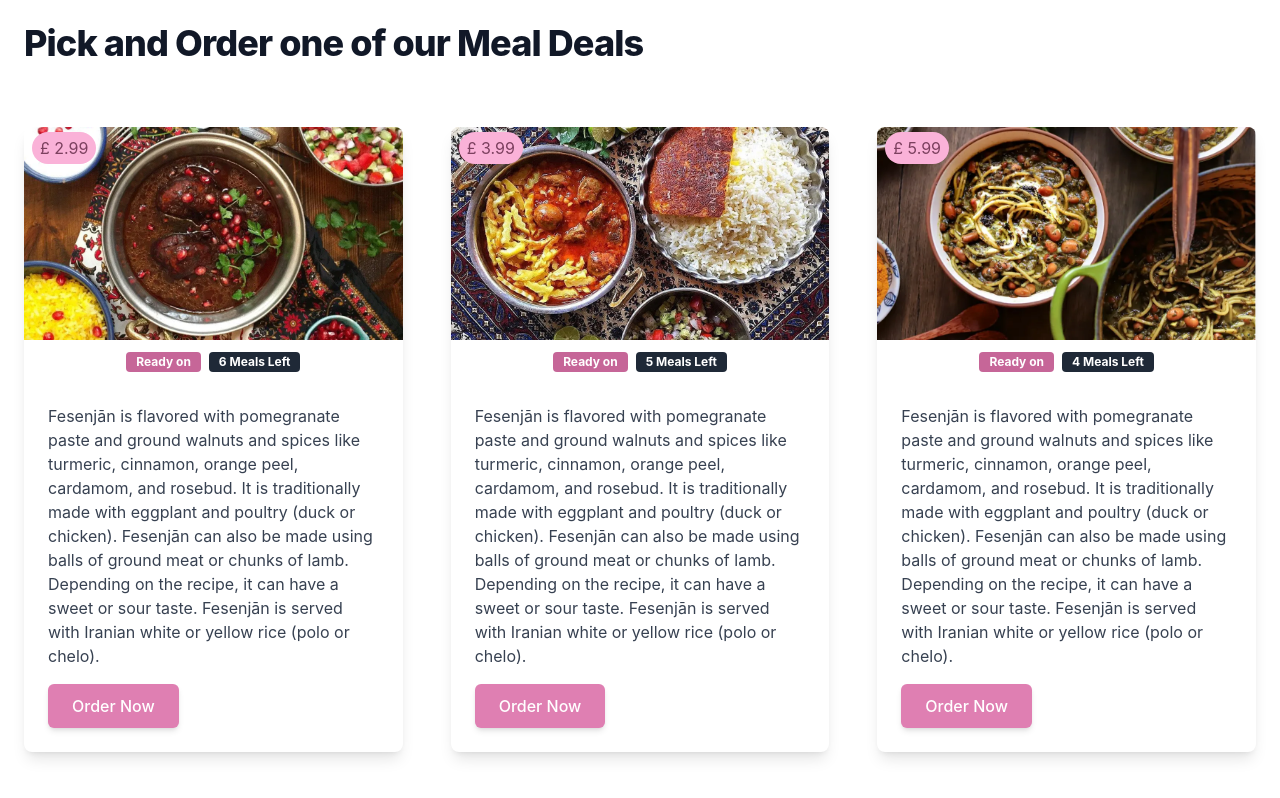
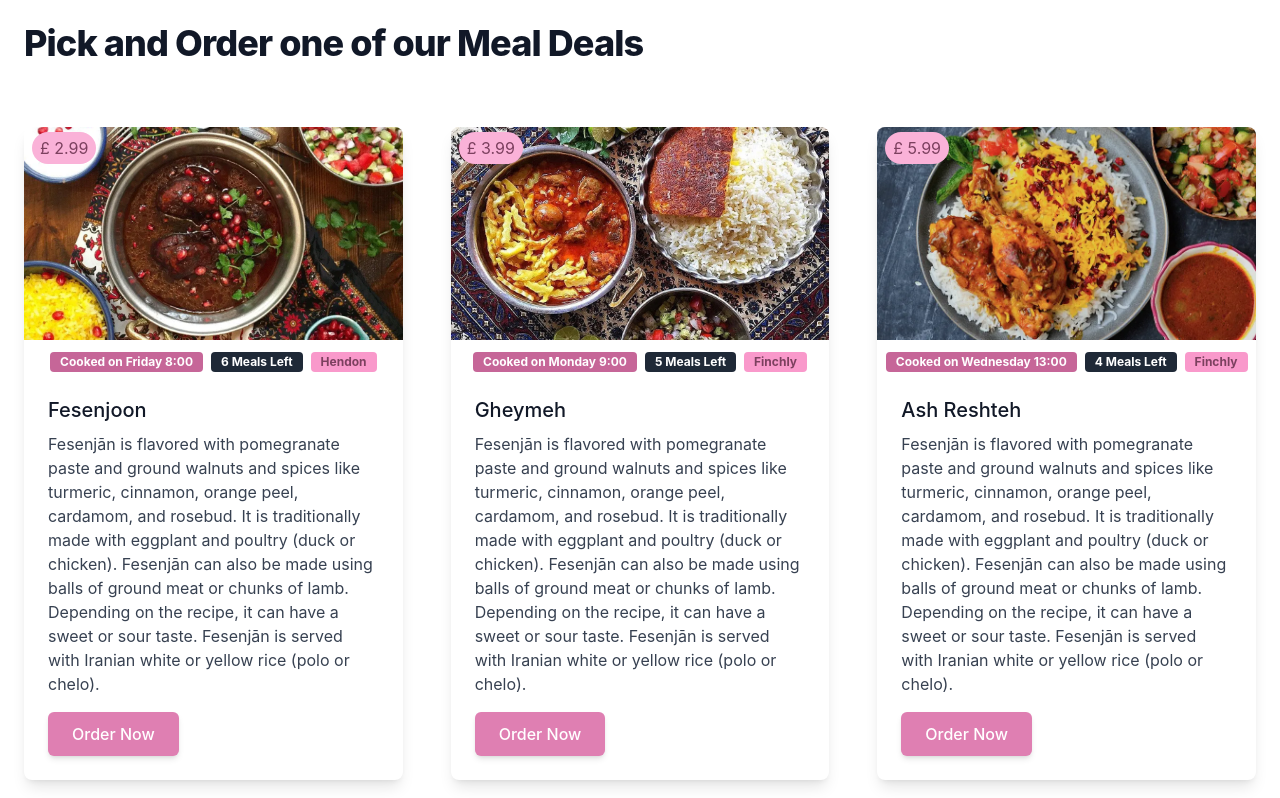
Before and after one commit to Sina2748/noobi2, a Next.js app: page / in a window 1280 px wide. Shown: the part 880-1678 px from the top of the page. Built offline with nearby package versions, Linux system fonts and the light colour scheme.

Commit message:
neiborhood and day and time

```diff
--- a/Data/mealJson.js
+++ b/Data/mealJson.js
@@ -5,7 +5,7 @@ const mealObject = [
         "price" : 2.99,
         "heroImg" : "/assets/fes.webp",
         "heroImgAlt" : "this is an alt",
-        "cookingTime" : {"date" : "23/11/2022", "time" : "8:00"},
+        "cookingTime" : {"day" : "Friday", "time" : "8:00"},
         "neighborhood" : "hendon",
         "totalSum" : 20,
         "orderSum" : 14,
@@ -19,7 +19,133 @@ const mealObject = [
         "price" : 3.99,
         "heroImg" : "/assets/ghe.webp",
         "heroImgAlt" : "this is an alt",
-        "cookingTime" : {"date" : "24/11/2022", "time" : "9:00"},
+        "cookingTime" : {"day" : "Monday", "time" : "9:00"},
+        "neighborhood" : "finchly",
+        "totalSum" : 30,
+        "orderSum" : 25,
+        "infoText" : "Fesenjān is flavored with pomegranate paste and ground walnuts and spices like turmeric, cinnamon, orange peel, cardamom, and rosebud. It is traditionally made with eggplant and poultry (duck or chicken). Fesenjān can also be made using balls of ground meat or chunks of lamb. Depending on the recipe, it can have a sweet or sour taste. Fesenjān is served with Iranian white or yellow rice (polo or chelo).",
+        "images" : ["/public/assets/ghe.webp","/public/assets/tah.webp","/public/assets/ash.webp"],
+        "videos" : ["https://www.youtube.com/watch?v=qwKpEnqh_88"]
+    },
+    {
+        "id" : "003",
+        "mealName" : "Ash reshteh",
+        "price" : 5.99,
+        "heroImg" : "/assets/zer.webp",
+        "heroImgAlt" : "this is an alt",
+        "cookingTime" : {"day" : "Wednesday", "time" : "13:00"},
+        "neighborhood" : "finchly",
+        "totalSum" : 40,
+        "orderSum" : 36,
+        "infoText" : "Fesenjān is flavored with pomegranate paste and ground walnuts and spices like turmeric, cinnamon, orange peel, cardamom, and rosebud. It is traditionally made with eggplant and poultry (duck or chicken). Fesenjān can also be made using balls of ground meat or chunks of lamb. Depending on the recipe, it can have a sweet or sour taste. Fesenjān is served with Iranian white or yellow rice (polo or chelo).",
+        "images" : ["/public/assets/ghe.webp","/public/assets/tah.webp","/public/assets/zer.webp"],
+        "videos" : ["https://www.youtube.com/watch?v=qwKpEnqh_88"]
+    },
+    {
+        "id" : "004",
+        "mealName" : "Fesenjoon",
+        "price" : 2.99,
+        "heroImg" : "/assets/ash.webp",
+        "heroImgAlt" : "this is an alt",
+        "cookingTime" : {"day" : "Sunday", "time" : "8:00"},
+        "neighborhood" : "hendon",
+        "totalSum" : 20,
+        "orderSum" : 14,
+        "infoText" : "Fesenjān is flavored with pomegranate paste and ground walnuts and spices like turmeric, cinnamon, orange peel, cardamom, and rosebud. It is traditionally made with eggplant and poultry (duck or chicken). Fesenjān can also be made using balls of ground meat or chunks of lamb. Depending on the recipe, it can have a sweet or sour taste. Fesenjān is served with Iranian white or yellow rice (polo or chelo).",
+        "images" : ["/public/assets/ghe.webp","/public/assets/tah.webp","/public/assets/ash.webp"],
+        "videos" : ["https://www.youtube.com/watch?v=qwKpEnqh_88"]
+    },
+    {
+        "id" : "005",
+        "mealName" : "Gheymeh",
+        "price" : 3.99,
+        "heroImg" : "/assets/hal.webp",
+        "heroImgAlt" : "this is an alt",
+        "cookingTime" : {"day" : "Saturday", "time" : "9:00"},
+        "neighborhood" : "hendon",
+        "totalSum" : 30,
+        "orderSum" : 25,
+        "infoText" : "Fesenjān is flavored with pomegranate paste and ground walnuts and spices like turmeric, cinnamon, orange peel, cardamom, and rosebud. It is traditionally made with eggplant and poultry (duck or chicken). Fesenjān can also be made using balls of ground meat or chunks of lamb. Depending on the recipe, it can have a sweet or sour taste. Fesenjān is served with Iranian white or yellow rice (polo or chelo).",
+        "images" : ["/public/assets/ghe.webp","/public/assets/tah.webp","/public/assets/ash.webp"],
+        "videos" : ["https://www.youtube.com/watch?v=qwKpEnqh_88"]
+    },
+    {
+        "id" : "006",
+        "mealName" : "Ash reshteh",
+        "price" : 5.99,
+        "heroImg" : "/assets/tah.webp",
+        "heroImgAlt" : "this is an alt",
+        "cookingTime" : {"day" : "Monday", "time" : "13:00"},
+        "neighborhood" : "finchly",
+        "totalSum" : 40,
+        "orderSum" : 36,
+        "infoText" : "Fesenjān is flavored with pomegranate paste and ground walnuts and spices like turmeric, cinnamon, orange peel, cardamom, and rosebud. It is traditionally made with eggplant and poultry (duck or chicken). Fesenjān can also be made using balls of ground meat or chunks of lamb. Depending on the recipe, it can have a sweet or sour taste. Fesenjān is served with Iranian white or yellow rice (polo or chelo).",
+        "images" : ["/public/assets/ghe.webp","/public/assets/tah.webp","/public/assets/ash.webp"],
+        "videos" : ["https://www.youtube.com/watch?v=qwKpEnqh_88"]
+    },
+    {
+        "id" : "007",
+        "mealName" : "Fesenjoon",
+        "price" : 2.99,
+        "heroImg" : "/assets/hal.webp",
+        "heroImgAlt" : "this is an alt",
+        "cookingTime" : {"day" : "Thursday", "time" : "8:00"},
+        "neighborhood" : "hendon",
+        "totalSum" : 20,
+        "orderSum" : 14,
+        "infoText" : "Fesenjān is flavored with pomegranate paste and ground walnuts and spices like turmeric, cinnamon, orange peel, cardamom, and rosebud. It is traditionally made with eggplant and poultry (duck or chicken). Fesenjān can also be made using balls of ground meat or chunks of lamb. Depending on the recipe, it can have a sweet or sour taste. Fesenjān is served with Iranian white or yellow rice (polo or chelo).",
+        "images" : ["/public/assets/ghe.webp","/public/assets/tah.webp","/public/assets/ash.webp"],
+        "videos" : ["https://www.youtube.com/watch?v=qwKpEnqh_88"]
+    },
+    {
+        "id" : "008",
+        "mealName" : "Gheymeh",
+        "price" : 3.99,
+        "heroImg" : "/assets/zer.webp",
+        "heroImgAlt" : "this is an alt",
+        "cookingTime" : {"day" : "Thursday", "time" : "9:00"},
+        "neighborhood" : "hendon",
+        "totalSum" : 30,
+        "orderSum" : 25,
+        "infoText" : "Fesenjān is flavored with pomegranate paste and ground walnuts and spices like turmeric, cinnamon, orange peel, cardamom, and rosebud. It is traditionally made with eggplant and poultry (duck or chicken). Fesenjān can also be made using balls of ground meat or chunks of lamb. Depending on the recipe, it can have a sweet or sour taste. Fesenjān is served with Iranian white or yellow rice (polo or chelo).",
+        "images" : ["/public/assets/ghe.webp","/public/assets/tah.webp","/public/assets/ash.webp"],
+        "videos" : ["https://www.youtube.com/watch?v=qwKpEnqh_88"]
+    },
+    {
+        "id" : "009",
+        "mealName" : "Ash reshteh",
+        "price" : 5.99,
+        "heroImg" : "/assets/fes.webp",
+        "heroImgAlt" : "this is an alt",
+        "cookingTime" : {"day" : "Friday", "time" : "13:00"},
+        "neighborhood" : "finchly",
+        "totalSum" : 40,
+        "orderSum" : 36,
+        "infoText" : "Fesenjān is flavored with pomegranate paste and ground walnuts and spices like turmeric, cinnamon, orange peel, cardamom, and rosebud. It is traditionally made with eggplant and poultry (duck or chicken). Fesenjān can also be made using balls of ground meat or chunks of lamb. Depending on the recipe, it can have a sweet or sour taste. Fesenjān is served with Iranian white or yellow rice (polo or chelo).",
+        "images" : ["/public/assets/ghe.webp","/public/assets/tah.webp","/public/assets/ash.webp"],
+        "videos" : ["https://www.youtube.com/watch?v=qwKpEnqh_88"]
+    },
+    {
+        "id" : "001",
+        "mealName" : "Fesenjoon",
+        "price" : 2.99,
+        "heroImg" : "/assets/fes.webp",
+        "heroImgAlt" : "this is an alt",
+        "cookingTime" : {"day" : "Monday", "time" : "8:00"},
+        "neighborhood" : "hendon",
+        "totalSum" : 20,
+        "orderSum" : 14,
+        "infoText" : "Fesenjān is flavored with pomegranate paste and ground walnuts and spices like turmeric, cinnamon, orange peel, cardamom, and rosebud. It is traditionally made with eggplant and poultry (duck or chicken). Fesenjān can also be made using balls of ground meat or chunks of lamb. Depending on the recipe, it can have a sweet or sour taste. Fesenjān is served with Iranian white or yellow rice (polo or chelo).",
+        "images" : ["/public/assets/ghe.webp","/public/assets/tah.webp","/public/assets/ash.webp"],
+        "videos" : ["https://www.youtube.com/watch?v=qwKpEnqh_88"]
+    },
+    {
+        "id" : "002",
+        "mealName" : "Gheymeh",
+        "price" : 3.99,
+        "heroImg" : "/assets/ghe.webp",
+        "heroImgAlt" : "this is an alt",
+        "cookingTime" : {"day" : "Saturday", "time" : "9:00"},
         "neighborhood" : "hendon",
         "totalSum" : 30,
         "orderSum" : 25,
@@ -33,133 +159,7 @@ const mealObject = [
         "price" : 5.99,
         "heroImg" : "/assets/ash.webp",
         "heroImgAlt" : "this is an alt",
-        "cookingTime" : {"date" : "25/11/2022", "time" : "13:00"},
-        "neighborhood" : "finchly",
-        "totalSum" : 40,
-        "orderSum" : 36,
-        "infoText" : "Fesenjān is flavored with pomegranate paste and ground walnuts and spices like turmeric, cinnamon, orange peel, cardamom, and rosebud. It is traditionally made with eggplant and poultry (duck or chicken). Fesenjān can also be made using balls of ground meat or chunks of lamb. Depending on the recipe, it can have a sweet or sour taste. Fesenjān is served with Iranian white or yellow rice (polo or chelo).",
-        "images" : ["/public/assets/ghe.webp","/public/assets/tah.webp","/public/assets/ash.webp"],
-        "videos" : ["https://www.youtube.com/watch?v=qwKpEnqh_88"]
-    },
-    {
-        "id" : "004",
-        "mealName" : "Fesenjoon",
-        "price" : 2.99,
-        "heroImg" : "/assets/ash.webp",
-        "heroImgAlt" : "this is an alt",
-        "cookingTime" : {"date" : "23/11/2022", "time" : "8:00"},
-        "neighborhood" : "hendon",
-        "totalSum" : 20,
-        "orderSum" : 14,
-        "infoText" : "Fesenjān is flavored with pomegranate paste and ground walnuts and spices like turmeric, cinnamon, orange peel, cardamom, and rosebud. It is traditionally made with eggplant and poultry (duck or chicken). Fesenjān can also be made using balls of ground meat or chunks of lamb. Depending on the recipe, it can have a sweet or sour taste. Fesenjān is served with Iranian white or yellow rice (polo or chelo).",
-        "images" : ["/public/assets/ghe.webp","/public/assets/tah.webp","/public/assets/ash.webp"],
-        "videos" : ["https://www.youtube.com/watch?v=qwKpEnqh_88"]
-    },
-    {
-        "id" : "005",
-        "mealName" : "Gheymeh",
-        "price" : 3.99,
-        "heroImg" : "/assets/hal.webp",
-        "heroImgAlt" : "this is an alt",
-        "cookingTime" : {"date" : "24/11/2022", "time" : "9:00"},
-        "neighborhood" : "hendon",
-        "totalSum" : 30,
-        "orderSum" : 25,
-        "infoText" : "Fesenjān is flavored with pomegranate paste and ground walnuts and spices like turmeric, cinnamon, orange peel, cardamom, and rosebud. It is traditionally made with eggplant and poultry (duck or chicken). Fesenjān can also be made using balls of ground meat or chunks of lamb. Depending on the recipe, it can have a sweet or sour taste. Fesenjān is served with Iranian white or yellow rice (polo or chelo).",
-        "images" : ["/public/assets/ghe.webp","/public/assets/tah.webp","/public/assets/ash.webp"],
-        "videos" : ["https://www.youtube.com/watch?v=qwKpEnqh_88"]
-    },
-    {
-        "id" : "006",
-        "mealName" : "Ash reshteh",
-        "price" : 5.99,
-        "heroImg" : "/assets/tah.webp",
-        "heroImgAlt" : "this is an alt",
-        "cookingTime" : {"date" : "25/11/2022", "time" : "13:00"},
-        "neighborhood" : "finchly",
-        "totalSum" : 40,
-        "orderSum" : 36,
-        "infoText" : "Fesenjān is flavored with pomegranate paste and ground walnuts and spices like turmeric, cinnamon, orange peel, cardamom, and rosebud. It is traditionally made with eggplant and poultry (duck or chicken). Fesenjān can also be made using balls of ground meat or chunks of lamb. Depending on the recipe, it can have a sweet or sour taste. Fesenjān is served with Iranian white or yellow rice (polo or chelo).",
-        "images" : ["/public/assets/ghe.webp","/public/assets/tah.webp","/public/assets/ash.webp"],
-        "videos" : ["https://www.youtube.com/watch?v=qwKpEnqh_88"]
-    },
-    {
-        "id" : "007",
-        "mealName" : "Fesenjoon",
-        "price" : 2.99,
-        "heroImg" : "/assets/hal.webp",
-        "heroImgAlt" : "this is an alt",
-        "cookingTime" : {"date" : "23/11/2022", "time" : "8:00"},
-        "neighborhood" : "hendon",
-        "totalSum" : 20,
-        "orderSum" : 14,
-        "infoText" : "Fesenjān is flavored with pomegranate paste and ground walnuts and spices like turmeric, cinnamon, orange peel, cardamom, and rosebud. It is traditionally made with eggplant and poultry (duck or chicken). Fesenjān can also be made using balls of ground meat or chunks of lamb. Depending on the recipe, it can have a sweet or sour taste. Fesenjān is served with Iranian white or yellow rice (polo or chelo).",
-        "images" : ["/public/assets/ghe.webp","/public/assets/tah.webp","/public/assets/ash.webp"],
-        "videos" : ["https://www.youtube.com/watch?v=qwKpEnqh_88"]
-    },
-    {
-        "id" : "008",
-        "mealName" : "Gheymeh",
-        "price" : 3.99,
-        "heroImg" : "/assets/zer.webp",
-        "heroImgAlt" : "this is an alt",
-        "cookingTime" : {"date" : "24/11/2022", "time" : "9:00"},
-        "neighborhood" : "hendon",
-        "totalSum" : 30,
-        "orderSum" : 25,
-        "infoText" : "Fesenjān is flavored with pomegranate paste and ground walnuts and spices like turmeric, cinnamon, orange peel, cardamom, and rosebud. It is traditionally made with eggplant and poultry (duck or chicken). Fesenjān can also be made using balls of ground meat or chunks of lamb. Depending on the recipe, it can have a sweet or sour taste. Fesenjān is served with Iranian white or yellow rice (polo or chelo).",
-        "images" : ["/public/assets/ghe.webp","/public/assets/tah.webp","/public/assets/ash.webp"],
-        "videos" : ["https://www.youtube.com/watch?v=qwKpEnqh_88"]
-    },
-    {
-        "id" : "009",
-        "mealName" : "Ash reshteh",
-        "price" : 5.99,
-        "heroImg" : "/assets/fes.webp",
-        "heroImgAlt" : "this is an alt",
-        "cookingTime" : {"date" : "25/11/2022", "time" : "13:00"},
-        "neighborhood" : "finchly",
-        "totalSum" : 40,
-        "orderSum" : 36,
-        "infoText" : "Fesenjān is flavored with pomegranate paste and ground walnuts and spices like turmeric, cinnamon, orange peel, cardamom, and rosebud. It is traditionally made with eggplant and poultry (duck or chicken). Fesenjān can also be made using balls of ground meat or chunks of lamb. Depending on the recipe, it can have a sweet or sour taste. Fesenjān is served with Iranian white or yellow rice (polo or chelo).",
-        "images" : ["/public/assets/ghe.webp","/public/assets/tah.webp","/public/assets/ash.webp"],
-        "videos" : ["https://www.youtube.com/watch?v=qwKpEnqh_88"]
-    },
-    {
-        "id" : "001",
-        "mealName" : "Fesenjoon",
-        "price" : 2.99,
-        "heroImg" : "/assets/fes.webp",
-        "heroImgAlt" : "this is an alt",
-        "cookingTime" : {"date" : "23/11/2022", "time" : "8:00"},
-        "neighborhood" : "hendon",
-        "totalSum" : 20,
-        "orderSum" : 14,
-        "infoText" : "Fesenjān is flavored with pomegranate paste and ground walnuts and spices like turmeric, cinnamon, orange peel, cardamom, and rosebud. It is traditionally made with eggplant and poultry (duck or chicken). Fesenjān can also be made using balls of ground meat or chunks of lamb. Depending on the recipe, it can have a sweet or sour taste. Fesenjān is served with Iranian white or yellow rice (polo or chelo).",
-        "images" : ["/public/assets/ghe.webp","/public/assets/tah.webp","/public/assets/ash.webp"],
-        "videos" : ["https://www.youtube.com/watch?v=qwKpEnqh_88"]
-    },
-    {
-        "id" : "002",
-        "mealName" : "Gheymeh",
-        "price" : 3.99,
-        "heroImg" : "/assets/ghe.webp",
-        "heroImgAlt" : "this is an alt",
-        "cookingTime" : {"date" : "24/11/2022", "time" : "9:00"},
-        "neighborhood" : "hendon",
-        "totalSum" : 30,
-        "orderSum" : 25,
-        "infoText" : "Fesenjān is flavored with pomegranate paste and ground walnuts and spices like turmeric, cinnamon, orange peel, cardamom, and rosebud. It is traditionally made with eggplant and poultry (duck or chicken). Fesenjān can also be made using balls of ground meat or chunks of lamb. Depending on the recipe, it can have a sweet or sour taste. Fesenjān is served with Iranian white or yellow rice (polo or chelo).",
-        "images" : ["/public/assets/ghe.webp","/public/assets/tah.webp","/public/assets/ash.webp"],
-        "videos" : ["https://www.youtube.com/watch?v=qwKpEnqh_88"]
-    },
-    {
-        "id" : "003",
-        "mealName" : "Ash reshteh",
-        "price" : 5.99,
-        "heroImg" : "/assets/ash.webp",
-        "heroImgAlt" : "this is an alt",
-        "cookingTime" : {"date" : "25/11/2022", "time" : "13:00"},
+        "cookingTime" : {"day" : "Sunday", "time" : "13:00"},
         "neighborhood" : "finchly",
         "totalSum" : 40,
         "orderSum" : 36,
--- a/components/CardGrid.js
+++ b/components/CardGrid.js
@@ -22,10 +22,12 @@ function CardGrid (props) {
                   price={meal.price}
                   img={meal.heroImg}
                   imgAlt={meal.heroImgAlt}
-                  title={meal.title}
+                  title={meal.mealName}
                   text={meal.infoText}
-                  // time={meal.cookingTime}
+                  day={meal.cookingTime.day}
+                  time={meal.cookingTime.time}
                   mealsLeft={meal.totalSum - meal.orderSum}
+                  neighborhood={meal.neighborhood}
 />
             </div>
                   )
--- a/components/card.js
+++ b/components/card.js
@@ -1,4 +1,4 @@
-import Image from "next/image";
+
 
 function card (props) {
 
@@ -22,11 +22,15 @@ function card (props) {
 
     <div class="flex space-x-2 justify-center pt-3">
         <span class="text-xs inline-block py-1 px-2.5 leading-none text-center whitespace-nowrap align-baseline font-bold bg-primary-800 text-white rounded">
-            Ready on {props.time}
+            Cooked on {props.day} {props.time}
         </span>
 
         <span class="text-xs inline-block py-1 px-2.5 leading-none text-center whitespace-nowrap align-baseline font-bold bg-gray-800 text-white rounded">
             {props.mealsLeft} Meals Left
+        </span>
+
+        <span class="text-xs inline-block py-1 px-2.5 leading-none text-center whitespace-nowrap align-baseline font-bold bg-primary-600 text-primary-900 rounded capitalize">
+            {props.neighborhood}
         </span>
     </div>
 
--- a/components/hero.js
+++ b/components/hero.js
@@ -12,7 +12,7 @@ function Hero (props) {
             <div className=" p-6 md:p-16">
                 <h1 className="max-w-2xl  mb-10 text-4xl font-extrabold tracking-tight leading-none md:text-5xl xl:text-6xl dark:text-white"> Palatable Meal <br /> at your Table </h1>
                 {/* <p className="max-w-2xl mb-6 font-light text-gray-500 lg:mb-8 md:text-lg lg:text-xl dark:text-gray-400 bg-white">We deliver mouth watering food <br /> to your doorstep for free.</p> */}
-                <a href="#" className="inline-flex items-center justify-center px-5 py-3 mr-3 mb-3 text-base font-medium text-center text-white rounded-lg bg-primary-700 hover:bg-primary-800 focus:ring-4 focus:ring-primary-300 dark:focus:ring-primary-900">
+                <a href="/offers" className="inline-flex items-center justify-center px-5 py-3 mr-3 mb-3 text-base font-medium text-center text-white rounded-lg bg-primary-700 hover:bg-primary-800 focus:ring-4 focus:ring-primary-300 dark:focus:ring-primary-900">
                     Order Now
                     <svg className="w-5 h-5 ml-2 -mr-1" fill="currentColor" viewBox="0 0 20 20" xmlns="http://www.w3.org/2000/svg"><path fillRule="evenodd" d="M10.293 3.293a1 1 0 011.414 0l6 6a1 1 0 010 1.414l-6 6a1 1 0 01-1.414-1.414L14.586 11H3a1 1 0 110-2h11.586l-4.293-4.293a1 1 0 010-1.414z" clipRule="evenodd"></path></svg>
                 </a>
--- a/components/mealPage.js
+++ b/components/mealPage.js
@@ -5,6 +5,10 @@ const mealPage = () => {
     const [show2, setShow2] = useState(false);
 
     return (
+
+
+
+
         <div className="md:flex items-start justify-center py-12 2xl:px-20 md:px-6 px-4">
             <div className="xl:w-2/6 lg:w-2/5 w-80 md:block hidden">
                 <img className="w-full" alt="img of a girl posing" src="https://i.ibb.co/QMdWfzX/component-image-one.png" />
--- a/pages/offers.js
+++ b/pages/offers.js
@@ -9,7 +9,7 @@ function Offers (props) {
 
     <div >
         <Head>
-          <title>ٔNoobi Food Production</title>
+          <title>Noobi Food Production</title>
           <meta name="description" content="Generated by Sina Samii" />
           <link rel="icon" href="/favicon.ico" />
         </Head>
--- a/pages/offers/[id].js
+++ b/pages/offers/[id].js
@@ -7,7 +7,7 @@ function Offer () {
     return (
     <div >
       <Head>
-        <title>ٔNoobi Food Production</title>
+        <title>Noobi Food Production</title>
         <meta name="description" content="Generated by Sina Samii" />
         <link rel="icon" href="/favicon.ico" />
       </Head>
```
Also changed, not shown: components/cta.js (+4 -4 lines), public/assets/chef.webp (added).
